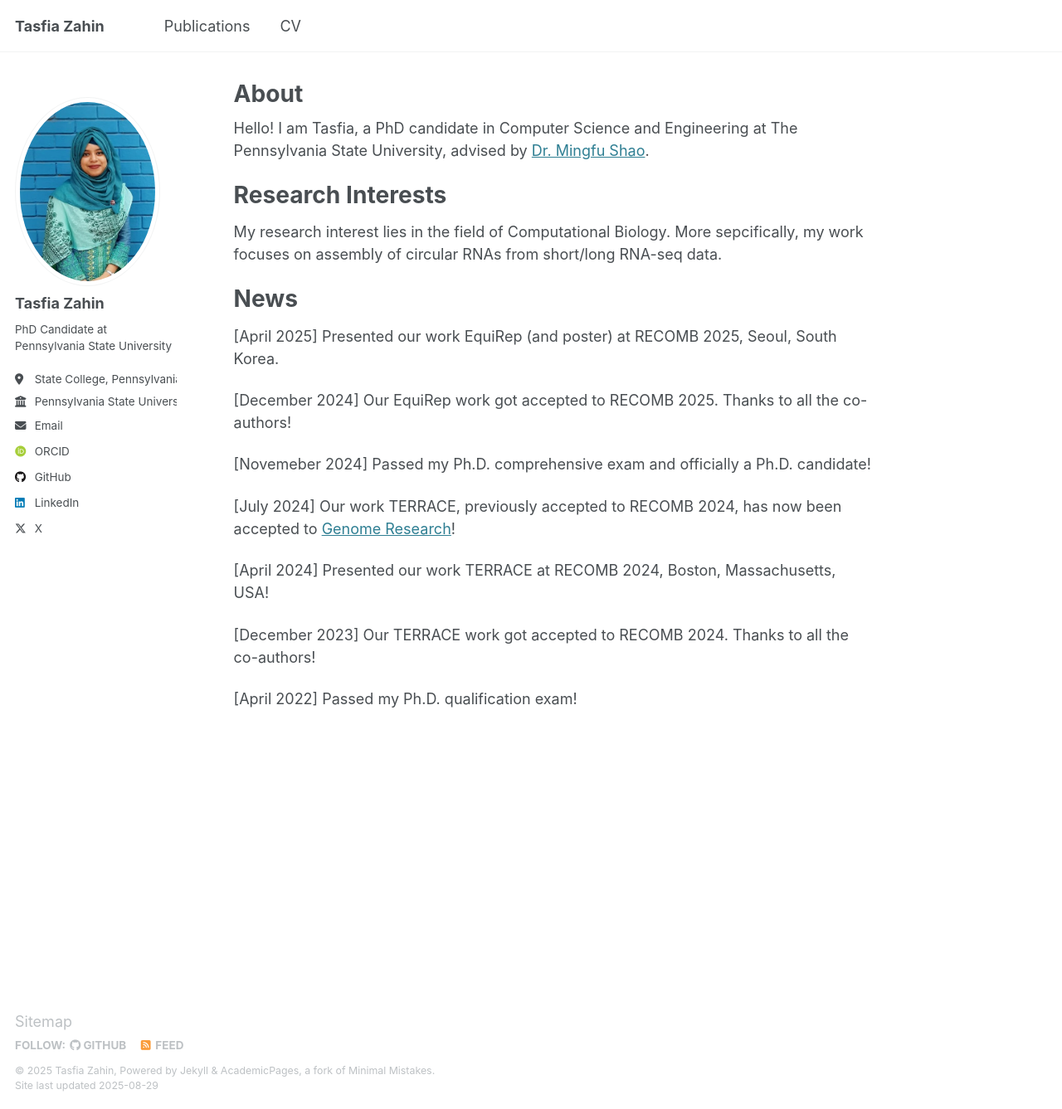
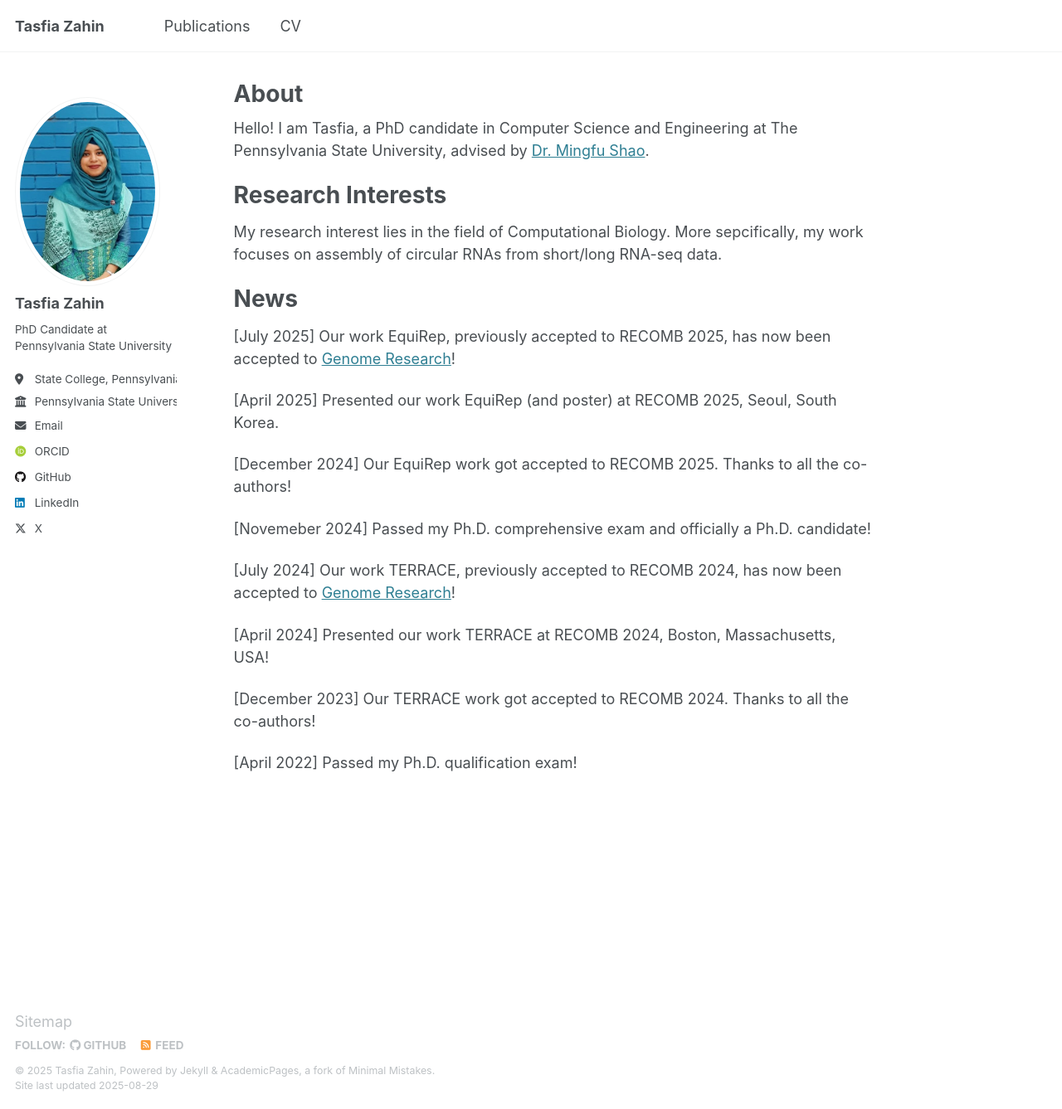
Before and after one commit to TasfiaZahin/TasfiaZahin.github.io, a Jekyll site: the page built from _pages/about.md, in a window 1280 px wide and 1337 px high. Shown: the whole window at 83% size. Built offline with Jekyll 4.4.1, drawn with Linux system fonts in a browser that asks for light colours; some web fonts are replaced.

Commit message:
Updated about and publications

```diff
--- a/_pages/about.md
+++ b/_pages/about.md
@@ -16,6 +16,8 @@ My research interest lies in the field of Computational Biology. More sepcifical
 
 News
 ======
+[July 2025] Our work EquiRep, previously accepted to RECOMB 2025, has now been accepted to [Genome Research](https://doi.org/10.1101/gr.280750.125)!
+
 [April 2025] Presented our work EquiRep (and poster) at RECOMB 2025, Seoul, South Korea.
 
 [December 2024] Our EquiRep work got accepted to RECOMB 2025. Thanks to all the co-authors!
--- a/_pages/publications.html
+++ b/_pages/publications.html
@@ -19,7 +19,7 @@ author_profile: true
       [<a href="https://doi.org/10.1101/2024.11.05.621953" target="_blank">link</a>]
       [<a href="/files/RECOMB25_EquiRep.pdf" target="_blank">slide</a>]<br>
       Zhezheng Song<sup>*</sup>, <strong>Tasfia Zahin</strong><sup>*</sup>, Xiang Li, Mingfu Shao<br>
-      Research in Computational Molecular Biology (RECOMB 2025)
+      Research in Computational Molecular Biology (RECOMB 2025), Genome Research 2025
     </p>
   </div>
 
```
